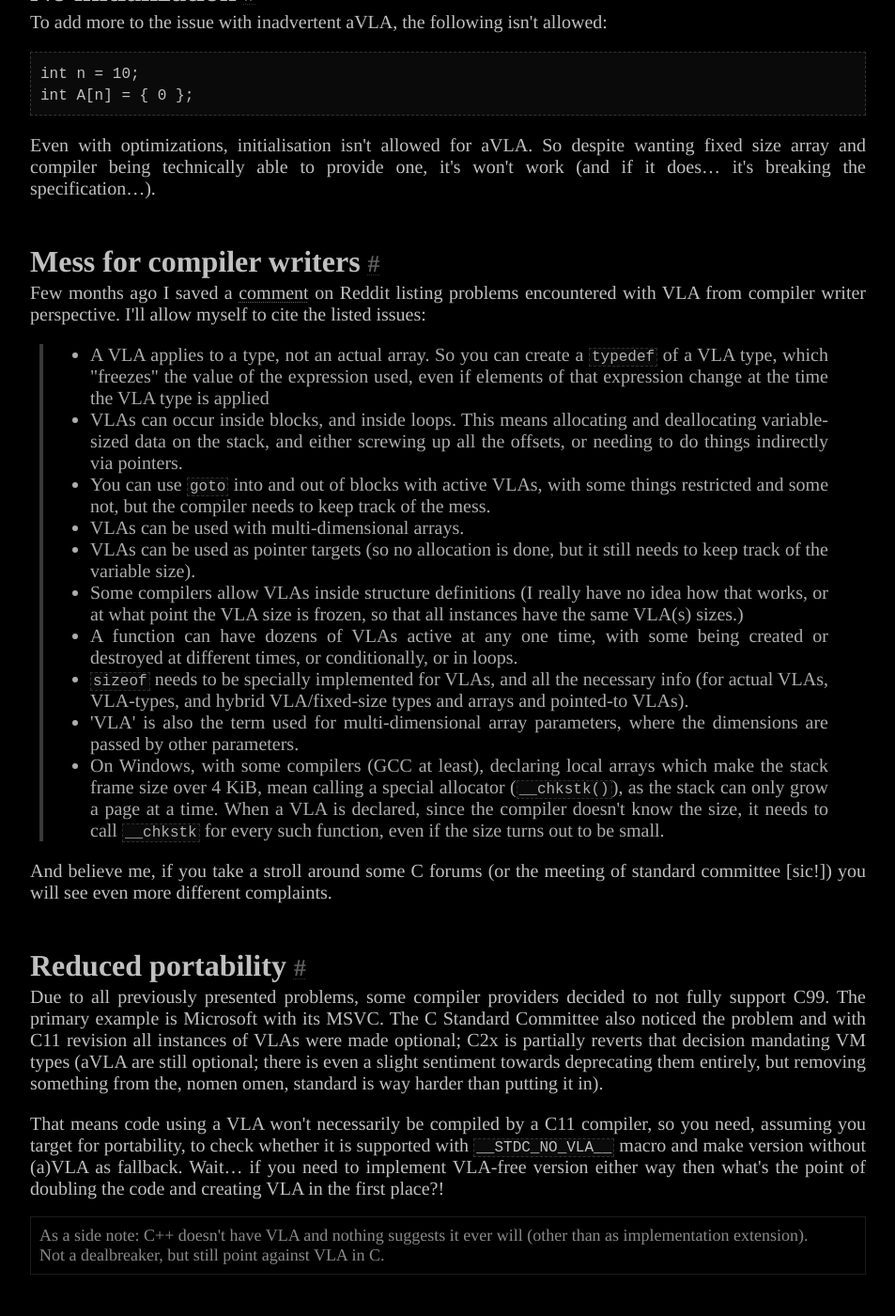
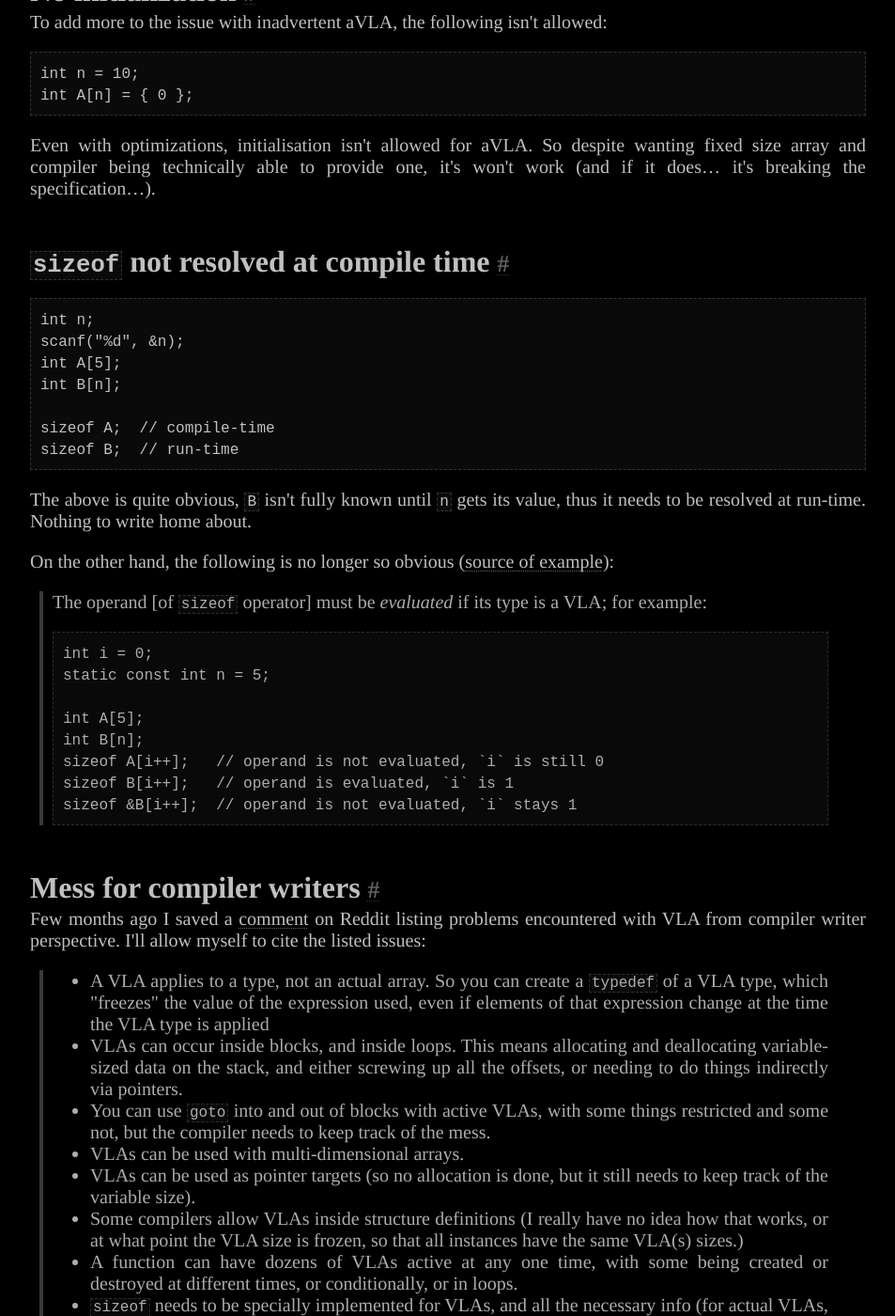
Before and after one commit to Jorenar/blog, a Jekyll site: the page built from _posts/2021-07-05-vla-pitfalls.md, in a window 1280 px wide and 1400 px high, scrolled down 4394 px. Shown: the whole window at 94% size, without its empty margins (163-1116 px from the left). Built offline with Jekyll 4.4.1, drawn with Linux system fonts in a browser that asks for light colours.

Commit message:
deploy: 97be3338968e9c0740204552f50dcad579f97170

````diff
--- a/_posts/2021-07-05-vla-pitfalls.md
+++ b/_posts/2021-07-05-vla-pitfalls.md
@@ -227,6 +227,37 @@ Even with optimizations, initialisation isn't allowed for aVLA. So despite
 wanting fixed size array and compiler being technically able to provide one,
 it's won't work (and if it does... it's breaking the specification...).
 
+# `sizeof` not resolved at compile time
+
+```c
+int n;
+scanf("%d", &n);
+int A[5];
+int B[n];
+
+sizeof A;  // compile-time
+sizeof B;  // run-time
+```
+
+The above is quite obvious, `B` isn't fully known until `n` gets its value,
+thus it needs to be resolved at run-time. Nothing to write home about.
+
+On the other hand, the following is no longer so obvious
+([source of example](https://www.reddit.com/r/C_Programming/comments/11e9ewe/constant_variable_length_arrays/jadfka5/)):
+
+> The operand [of `sizeof` operator] must be _evaluated_ if its type is a VLA; for example:
+>
+> ```c
+> int i = 0;
+> static const int n = 5;
+>
+> int A[5];
+> int B[n];
+> sizeof A[i++];   // operand is not evaluated, `i` is still 0
+> sizeof B[i++];   // operand is evaluated, `i` is 1
+> sizeof &B[i++];  // operand is not evaluated, `i` stays 1
+> ```
+
 # Mess for compiler writers
 
 Few months ago I saved a [comment](https://www.reddit.com/r/C_Programming/comments/jz2213/are_vlas_bad_even_if_theyre_not_allocated_on_the/gdc3hz6)
````
